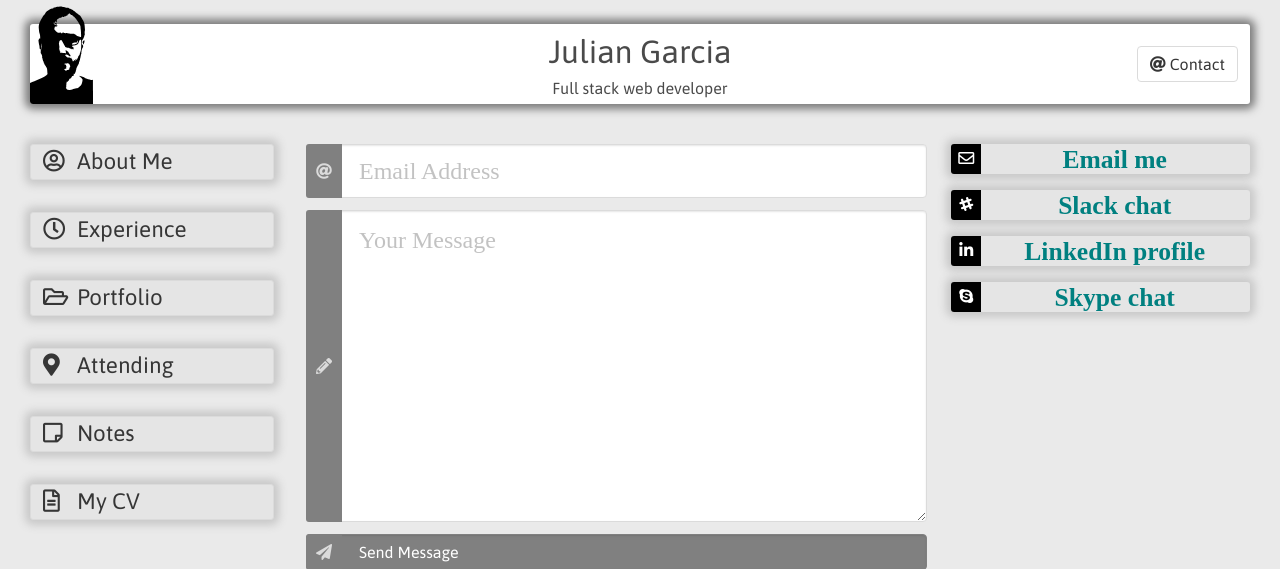
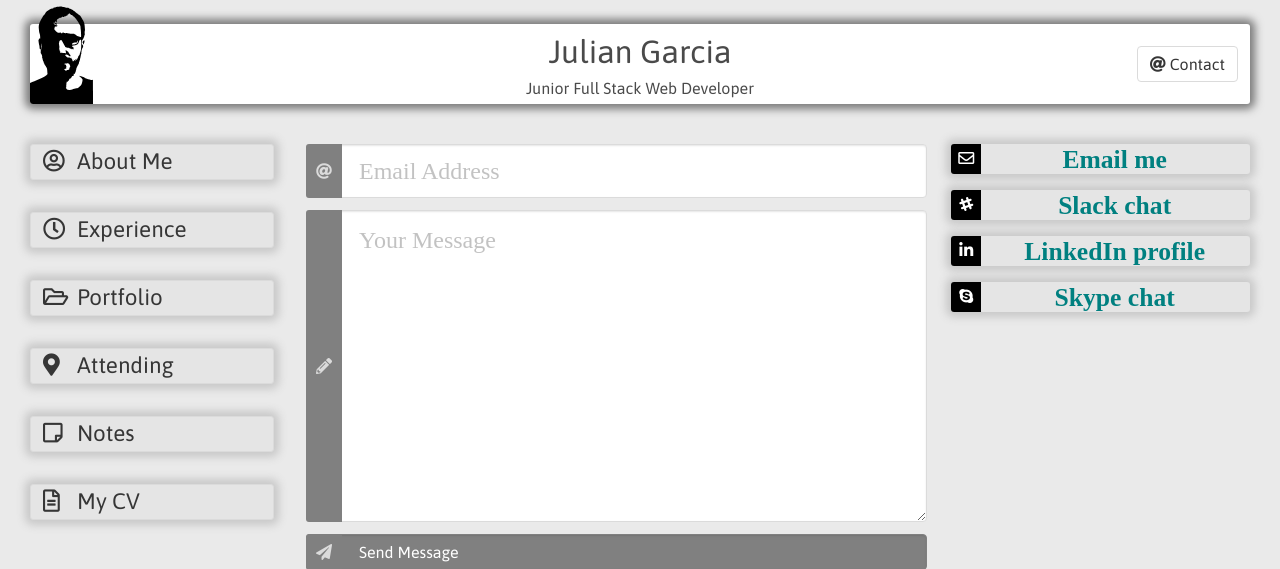
Before and after one commit to julian-garcia/julian-garcia-uk, a Django app: page /contact/ in a window 1280 px wide. Shown: the top 569 px of the page. Run offline with Django 3.2, Linux system fonts and the light colour scheme; some libraries are stand-ins or nearby versions; some web fonts are replaced.

Commit message:
Site title changed

```diff
--- a/templates/base.html
+++ b/templates/base.html
@@ -23,7 +23,7 @@
       </span>
       <span class="level-item column is-marginless is-three-fifths has-text-centered">
         <h1 class="is-size-3 is-size-5-mobile">Julian Garcia</h1>
-        <h2 class="is-size-6 is-size-7-mobile">Full stack web developer</h2>
+        <h2 class="is-size-6 is-size-7-mobile">Junior Full Stack Web Developer</h2>
       </span>
       <span class="level-item column is-marginless is-one-fifth has-text-right">
         <a href="{% url 'contact' %}" class="button contact-button"><h3><i class="fas fa-at"></i> Contact</h3></a>
```
